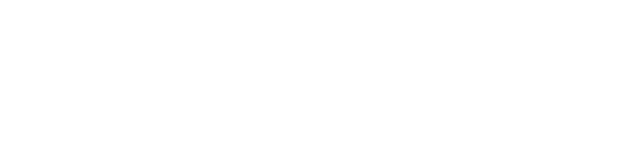
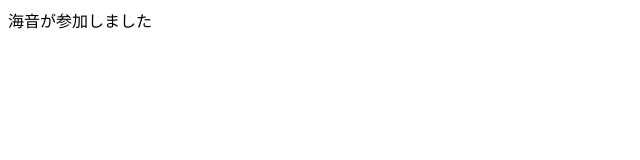
Before and after one commit to tootootooyaman/github-sample, a plain HTML site: page index.html in a window 1280 px wide. Shown: the whole page, without its empty margins (0-640 px from the left). Drawn offline with Linux system fonts and the light colour scheme.

Commit message:
海音が編集しました

```diff
--- a/index.html
+++ b/index.html
@@ -6,5 +6,7 @@
     <meta name="viewport" content="width=device-width, initial-scale=1.0" />
     <title>Document</title>
   </head>
-  <body></body>
+  <body>
+    <div>海音が参加しました</div>
+  </body>
 </html>
```
